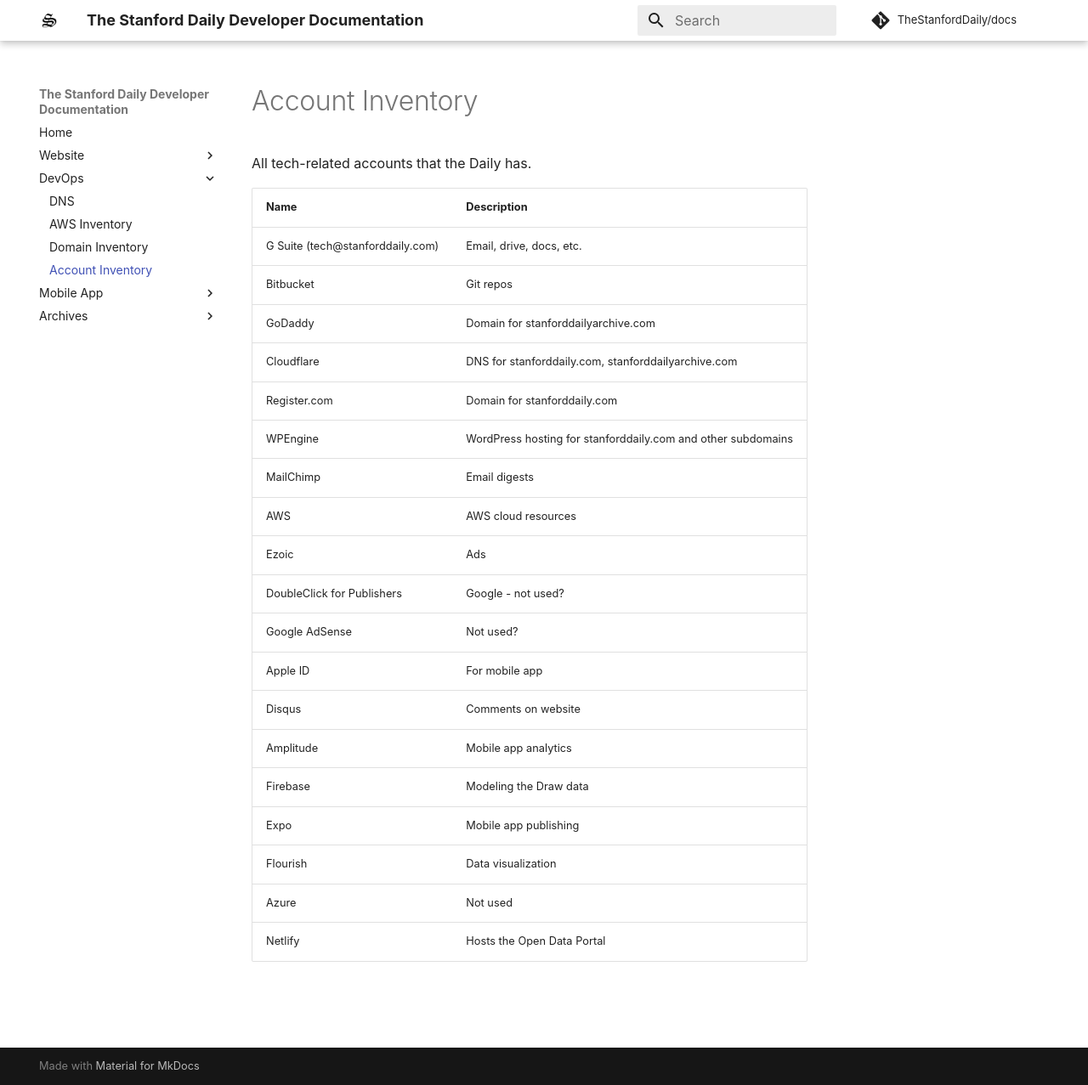
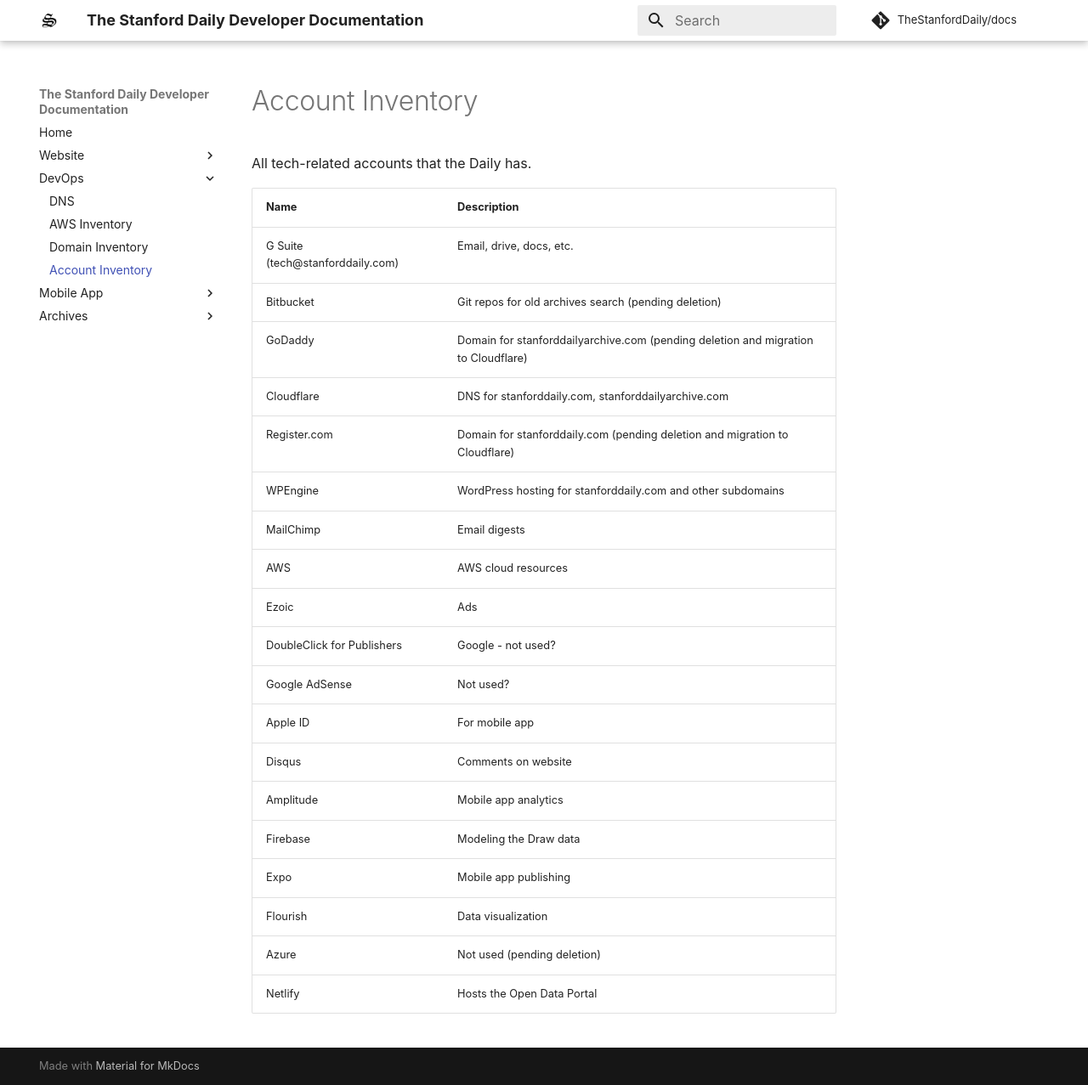
Before and after one commit to TheStanfordDaily/docs, an MkDocs documentation site: the page built from docs/devops/account-inventory.md, in a window 1280 px wide and 1277 px high. Shown: the whole window at 85% size. Built offline with MkDocs 1.6.1 and Material for MkDocs 9.7.7, drawn with Linux system fonts in a browser that asks for light colours; some web fonts are replaced; comment, search, counter and statistics services are not loaded.

Commit message:
add details on migration

```diff
--- a/docs/devops/account-inventory.md
+++ b/docs/devops/account-inventory.md
@@ -3,10 +3,10 @@
 | Name      | Description |
 | ----------- | ----------- |
 | G Suite (tech@stanforddaily.com) | Email, drive, docs, etc. |
-| Bitbucket | Git repos |
-| GoDaddy | Domain for stanforddailyarchive.com |
+| Bitbucket | Git repos for old archives search (pending deletion) |
+| GoDaddy | Domain for stanforddailyarchive.com (pending deletion and migration to Cloudflare) |
 | Cloudflare | DNS for stanforddaily.com, stanforddailyarchive.com |
-| Register.com | Domain for stanforddaily.com |
+| Register.com | Domain for stanforddaily.com (pending deletion and migration to Cloudflare) |
 | WPEngine | WordPress hosting for stanforddaily.com and other subdomains |
 | MailChimp | Email digests |
 | AWS | AWS cloud resources |
@@ -19,7 +19,7 @@
 | Firebase | Modeling the Draw data |
 | Expo | Mobile app publishing |
 | Flourish | Data visualization |
-| Azure | Not used |
+| Azure | Not used (pending deletion) |
 | Netlify | Hosts the Open Data Portal |
 
 <!-- TODO: Add usernames for accounts, but *not* passwords. -->
```
